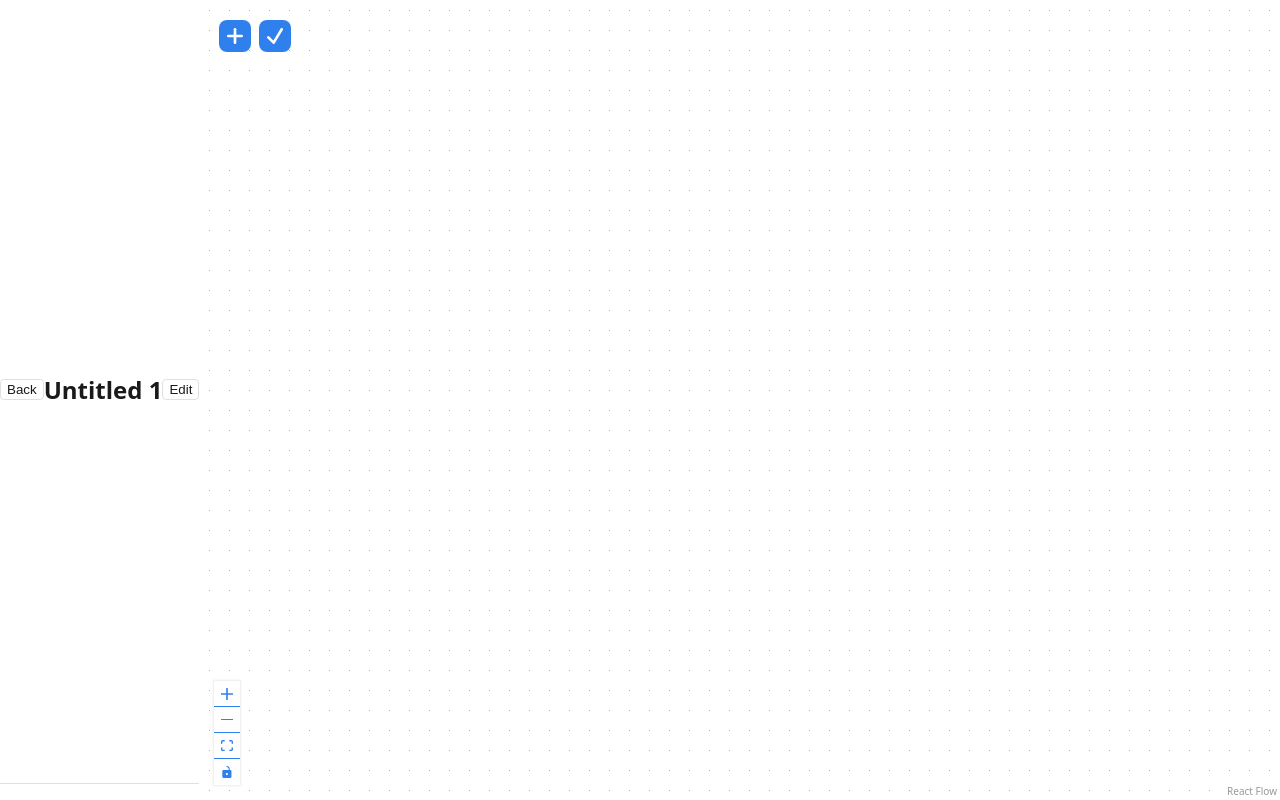
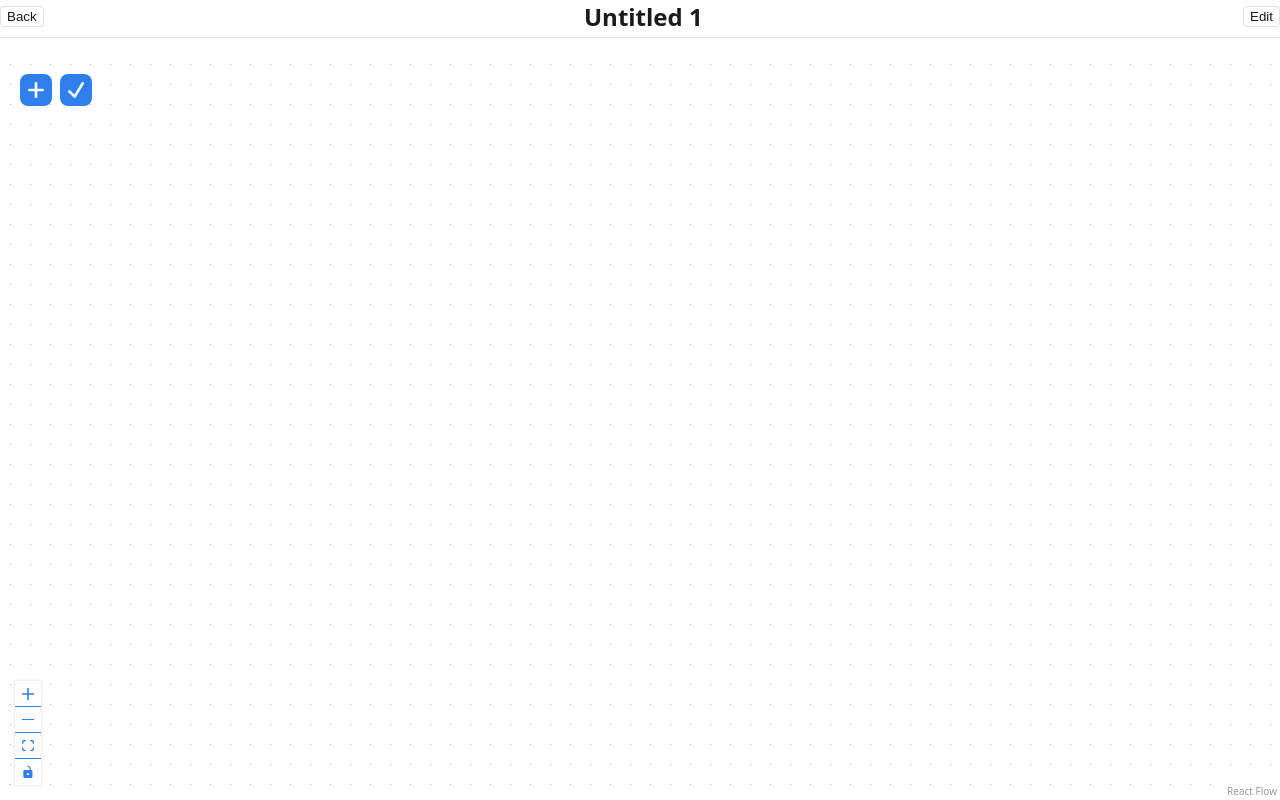
Before and after one commit to RickIsNotMyRealName/Flai.js, a React (Vite) app: page / in a window 1280 px wide. Both pictures are taken after a click on the button "New". Built offline with nearby package versions, Linux system fonts and the light colour scheme.

Commit message:
Fix editor header layout

```diff
--- a/src/components/EditorPage.tsx
+++ b/src/components/EditorPage.tsx
@@ -6,12 +6,14 @@ import EditorHeader from './EditorHeader';
 
 export default function EditorPage({ onBack }: { onBack: () => void }) {
   return (
-    <div className="main editor-main">
+    <main className="main editor-page">
       <EditorHeader onBack={onBack} />
-      <WorkflowManager />
-      <NodePalette />
-      <EditorCanvas />
-      <PropertiesPanel />
-    </div>
+      <div className="editor-main">
+        <WorkflowManager />
+        <NodePalette />
+        <EditorCanvas />
+        <PropertiesPanel />
+      </div>
+    </main>
   );
 }
--- a/src/theme.css
+++ b/src/theme.css
@@ -398,6 +398,12 @@
   flex: 1;
   padding: 0.5rem;
 }
+.editor-page {
+  display: flex;
+  flex-direction: column;
+  height: 100%;
+  padding: 0;
+}
 .editor-main {
   display: flex;
   height: 100%;
```
